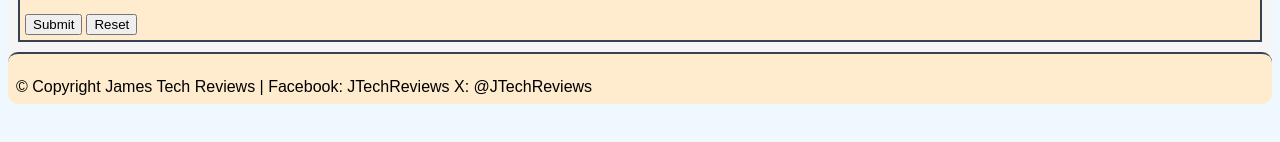
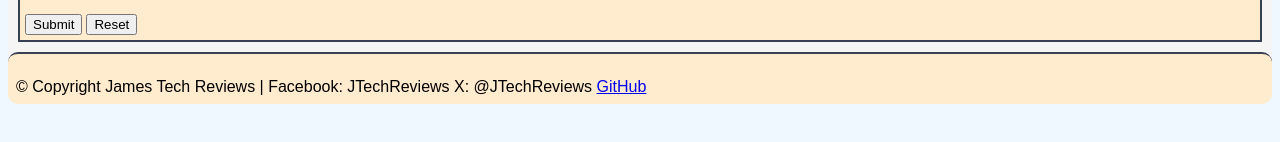
Before and after one commit to kylejames1998/JamesTechReviews, a plain HTML site: page reviewsubmit.html in a window 1280 px wide. Shown: the part 542-684 px from the top of the page. Drawn offline with Linux system fonts and the light colour scheme.

Commit message:
made final changes and added needed comments

```diff
--- a/reviewsubmit.html
+++ b/reviewsubmit.html
@@ -7,6 +7,7 @@
     <title>JTR- Review Submission</title>
 </head>
 <body>
+    <!--Header section containing logo and nav bar-->
     <header>
         <img src="images/JTRLogo.png" alt="company logo">
         <nav id="nav_menu">
@@ -19,47 +20,51 @@
             </ul>
         </nav>
     </header>
+    <!--Main content of the page-->
     <main>
         <h2 class="revheader">James Tech Reviews - Review Submission</h2>
+        <!--Main header for the page-->
         <h2 class="revheader">Submit your Reviews Here:</h2>
+        <!--Review submission form-->
         <form action="/submit" method="post" class="forms">
+            <!--Container with Name input-->
             <div class="input1">
                 <label for="name">Name:</label>
                 <input type="text" id="name" name="name" placeholder="Enter Your Name">
             </div>
 
             <br>
-
+            <!--Container with Product input-->
             <div class="input1">
                 <label for="product">Product Being Reviewed:</label>
                 <input type="text" id="product" name="product" placeholder="Enter The Product">
             </div>
 
             <br>
-
+            <!--Container with star ratin number input (1-5)-->
             <div class="input1">
                 <label for="star-rating">Star Rating:</label>
                 <input type="number" id="star-rating" name="star-rating" min="1" max="5">
             </div>
 
             <br>
-
+            <!--Container with text area for review comments-->
             <div class="input1">
                 <label for="review">Review:</label>
                 <textarea id="review" name="review" rows="5" cols="75"></textarea>
             </div>
 
             <br>
-
+            <!--Container with the submit and reset button-->
             <div class="button">
                 <input type="submit" value="Submit">
                  <input type="reset" value="Reset">
             </div>
         </form>
-
     </main>
+    <!--Footer section-->
     <footer>
-        <p>&copy; Copyright James Tech Reviews | Facebook: JTechReviews X: @JTechReviews</p>
+        <p>&copy; Copyright James Tech Reviews | Facebook: JTechReviews X: @JTechReviews <a href="https://github.com/kylejames1998">GitHub</a></p>
     </footer>
 </body>
 </html>
```
Also changed, not shown: index.html (+8 -2 lines), iphonereviews.html (+10 -0 lines), main.css (+18 -19 lines), playstationreviews.html (+9 -0 lines), xboxreviews.html (+10 -1 lines). Lines whose indentation alone changed are shown as unchanged.
